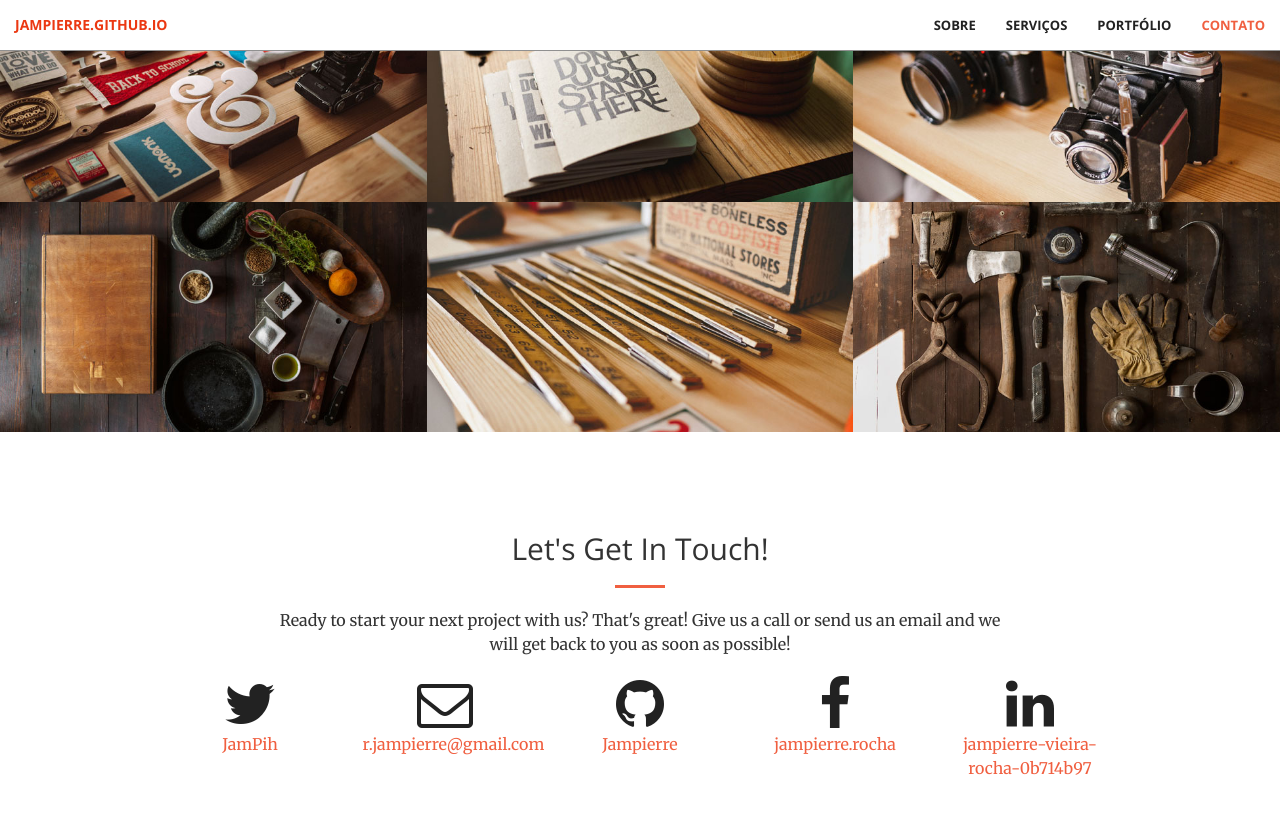
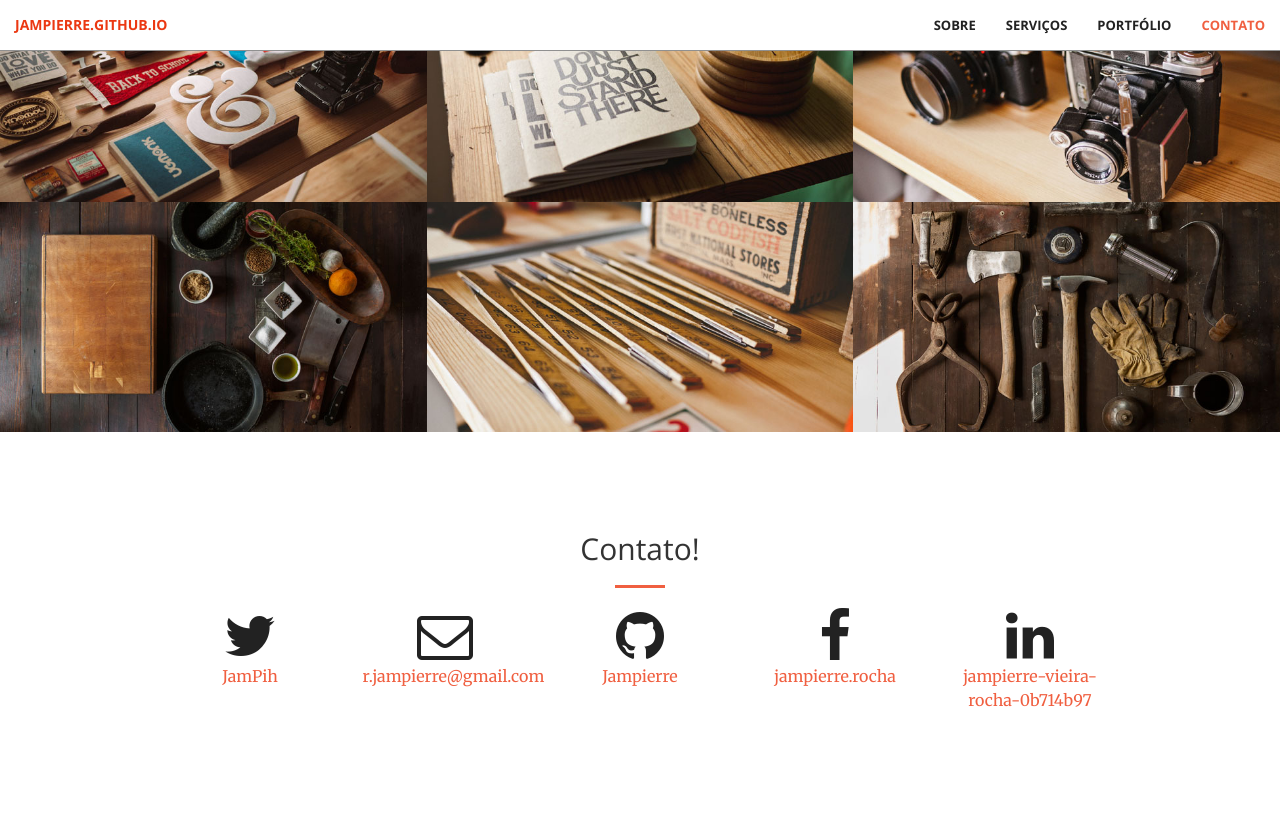
Before and after one commit to Jampierre/jampierre.github.io, a Jekyll site: the page built from index.html, in a window 1280 px wide and 900 px high, scrolled down 2180 px. Shown: the top 814 px of the window. Built offline with Jekyll 4.4.1, drawn with Linux system fonts in a browser that asks for light colours.

Commit message:
Update contact.html

```diff
--- a/_includes/contact.html
+++ b/_includes/contact.html
@@ -2,9 +2,9 @@
     <div class="container">
         <div class="row">
             <div class="col-lg-8 col-lg-offset-2 text-center">
-                <h2 class="section-heading">Let's Get In Touch!</h2>
+                <h2 class="section-heading">Contato!</h2>
                 <hr class="primary">
-                <p>Ready to start your next project with us? That's great! Give us a call or send us an email and we will get back to you as soon as possible!</p>
+<!--                 <p></p> -->
             </div>
         <div class="col-lg-2 col-lg-offset-1 text-center">
             <a href="https://twitter.com/{{ site.twitter_username }}">
```
